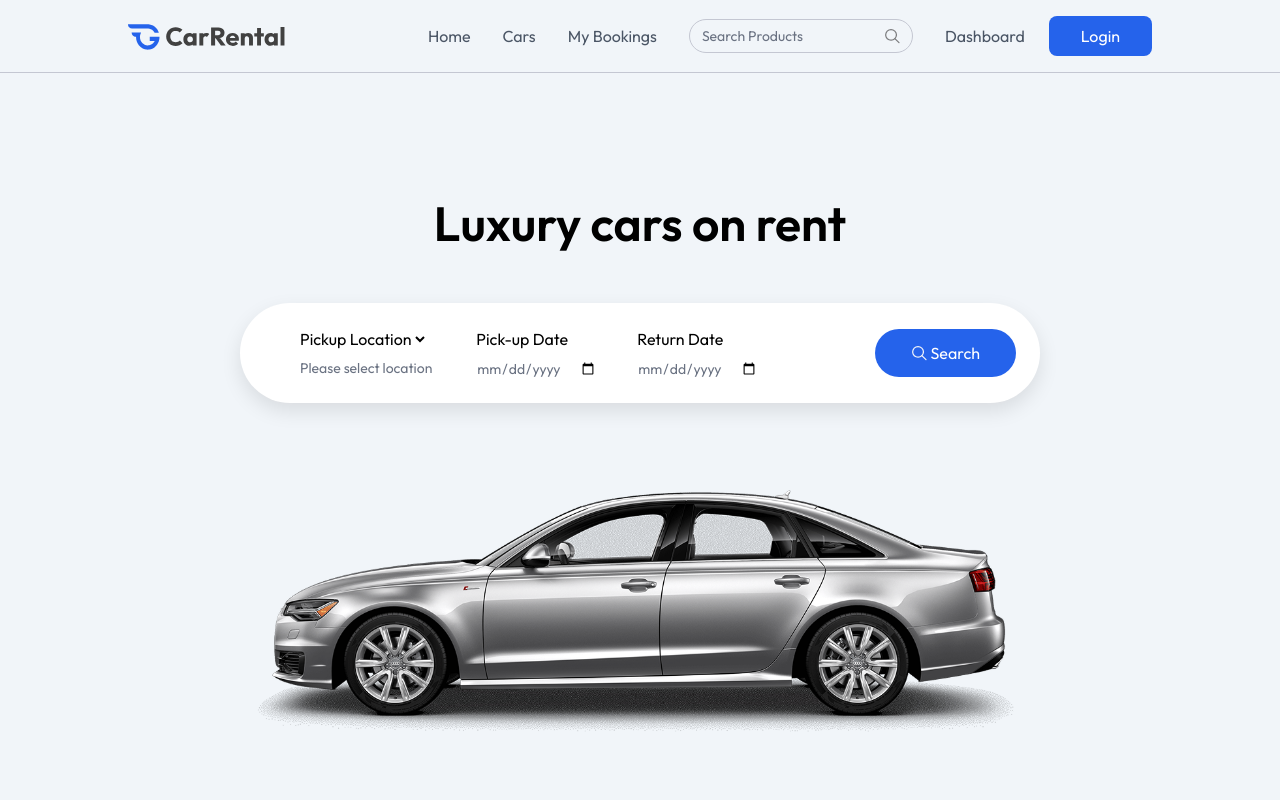
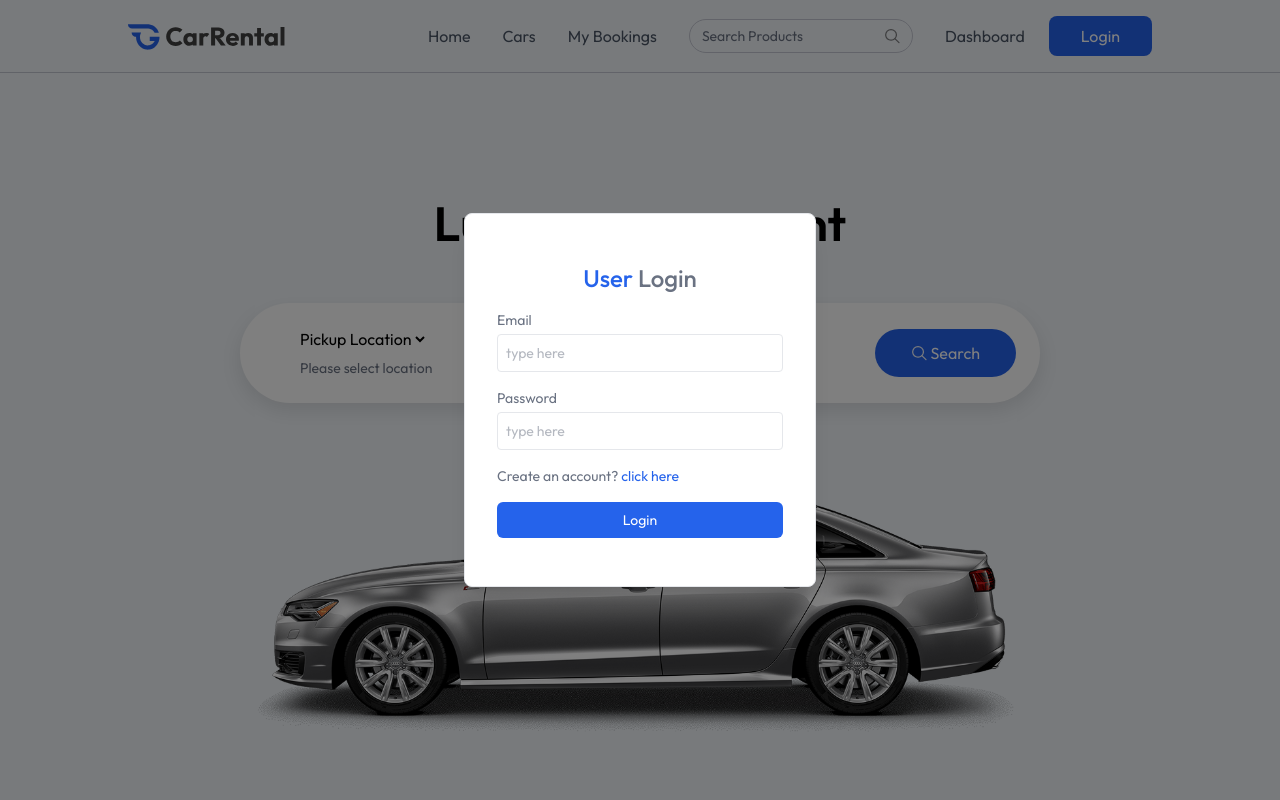
Before and after one commit to kumarnaidukarri/CarRental, a React (Vite) app: page / in a window 1280 px wide. Both pictures are taken after a click on the button "Login". Shown: the top 800 px of the page. Built offline with nearby package versions, Linux system fonts and the light colour scheme.

Commit message:
8 - Login Page

```diff
--- a/src/App.jsx
+++ b/src/App.jsx
@@ -15,12 +15,15 @@
 import ManageCars from "./pages/owner/ManageCars.jsx";
 import ManageBookings from "./pages/owner/ManageBookings.jsx";
 
+import Login from "./components/Login.jsx";
+
 const App = () => {
   const [showLogin, setShowLogin] = useState(false);
   const isOwnerPath = useLocation().pathname.startsWith("/owner"); // true or false
 
   return (
     <>
+      {showLogin && <Login setShowLogin={setShowLogin} />}
       {
         // show navbar in all pages. but, hide it only in 'owner' url path. '/owner'.
         !isOwnerPath && <Navbar setShowLogin={setShowLogin} />
--- /dev/null
+++ b/src/components/Login.jsx
@@ -0,0 +1,95 @@
+import { useState } from "react";
+
+const Login = ({ setShowLogin }) => {
+  // state variables
+  const [state, setState] = useState("login");
+  const [name, setName] = useState("");
+  const [email, setEmail] = useState("");
+  const [password, setPassword] = useState("");
+
+  // event handler
+  const onSubmitHandler = (event) => {
+    event.preventDefault();
+  };
+  return (
+    <div
+      onClick={() => {
+        setShowLogin(false);
+      }}
+      className="fixed top-0 bottom-0 left-0 right-0 z-100 flex items-center text-sm text-gray-600 bg-black/50"
+    >
+      {/* 'Prebuilt UI' -  "User Login Form" component */}
+      <form
+        onSubmit={onSubmitHandler}
+        onClick={(e) => e.stopPropagation()}
+        className="flex flex-col gap-4 m-auto items-start p-8 py-12 w-80 sm:w-[352px] text-gray-500 rounded-lg shadow-xl border border-gray-200 bg-white"
+      >
+        <p className="text-2xl font-medium m-auto">
+          <span className="text-primary">User</span>{" "}
+          {state === "login" ? "Login" : "Sign Up"}
+        </p>
+        {state === "register" && (
+          <div className="w-full">
+            <p>Name</p>
+            <input
+              onChange={(e) => setName(e.target.value)}
+              value={name}
+              placeholder="type here"
+              className="border border-gray-200 rounded w-full p-2 mt-1 outline-primary"
+              type="text"
+              required
+            />
+          </div>
+        )}
+        <div className="w-full ">
+          <p>Email</p>
+          <input
+            onChange={(e) => setEmail(e.target.value)}
+            value={email}
+            placeholder="type here"
+            className="border border-gray-200 rounded w-full p-2 mt-1 outline-primary"
+            type="email"
+            required
+          />
+        </div>
+        <div className="w-full ">
+          <p>Password</p>
+          <input
+            onChange={(e) => setPassword(e.target.value)}
+            value={password}
+            placeholder="type here"
+            className="border border-gray-200 rounded w-full p-2 mt-1 outline-primary"
+            type="password"
+            required
+          />
+        </div>
+        {state === "register" ? (
+          <p>
+            Already have account?{" "}
+            <span
+              onClick={() => setState("login")}
+              className="text-primary outline-primary cursor-pointer"
+            >
+              click here
+            </span>
+          </p>
+        ) : (
+          <p>
+            Create an account?{" "}
+            <span
+              onClick={() => setState("register")}
+              className="text-primary outline-primary cursor-pointer"
+            >
+              click here
+            </span>
+          </p>
+        )}
+        <button className="bg-primary outline-primary hover:bg-blue-800 transition-all text-white w-full py-2 rounded-md cursor-pointer">
+          {state === "register" ? "Create Account" : "Login"}
+        </button>
+      </form>
+    </div>
+  );
+};
+
+export default Login;
```
Also changed, not shown: CarRental_Doc.txt.
